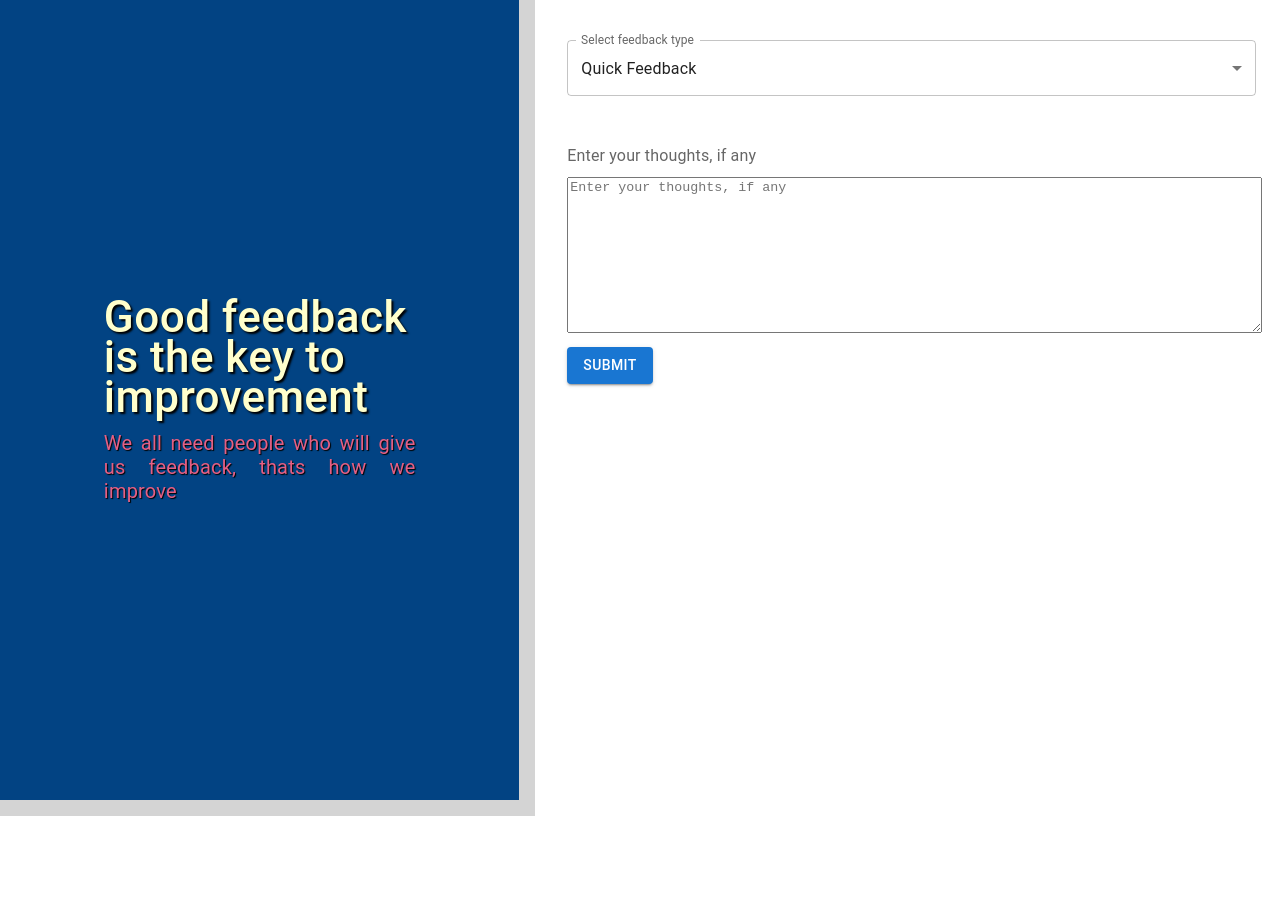
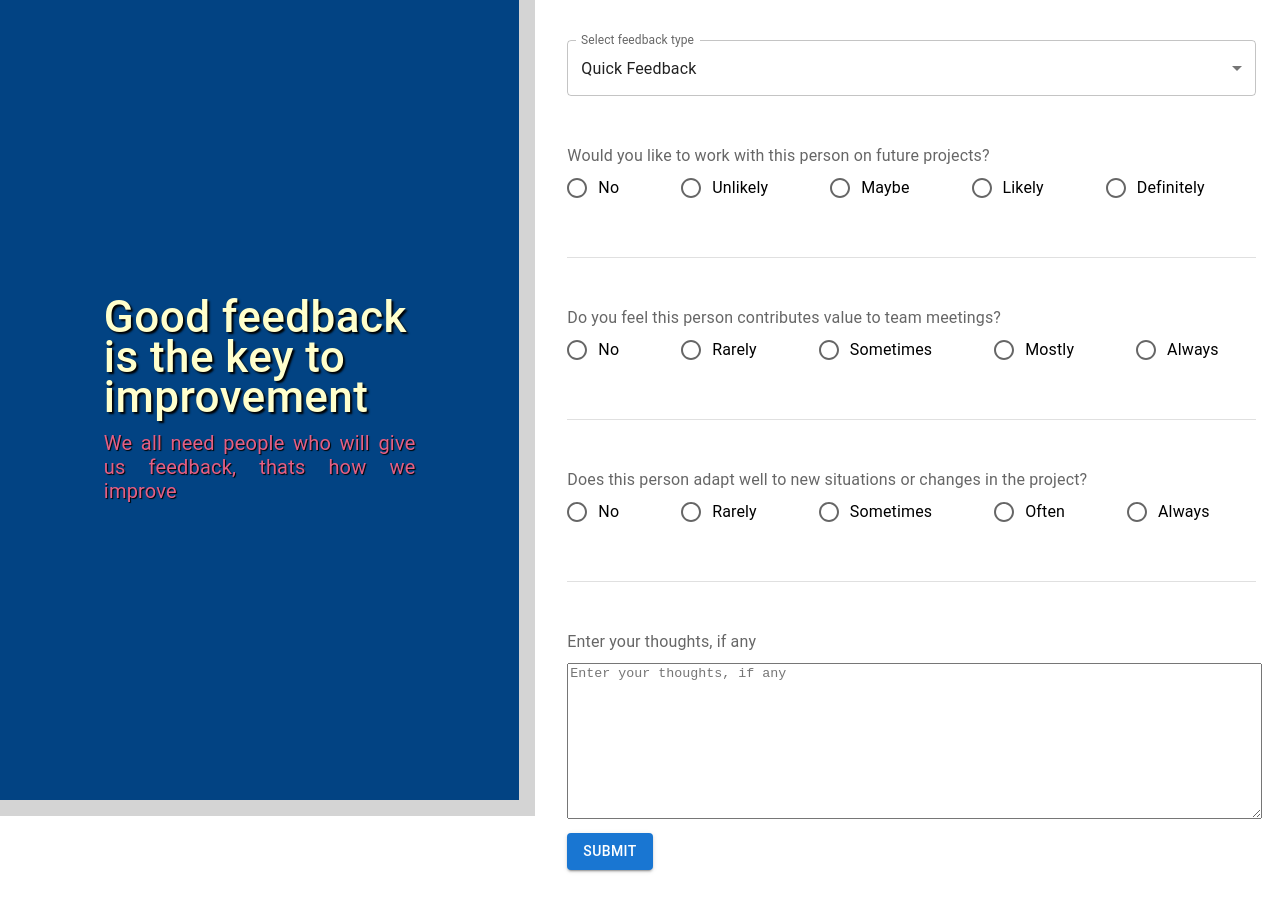
Before and after one commit to umairali2/HumanEdge, a React (Create React App) app: page / in a window 1280 px wide. Shown: the top 912 px of the page. Before the commit the page ends 800 px from the top, so only its background shows below. Built offline with nearby package versions, Linux system fonts and the light colour scheme.

Commit message:
added praise, quickfeedback and improvement feedback questions

```diff
--- a/src/pages/Feedback/Feedback.tsx
+++ b/src/pages/Feedback/Feedback.tsx
@@ -6,7 +6,7 @@ import { feedbackTypes } from "./FeedbackForm/FeedbackForm.constants";
 
 function Feedback() {
   const [feedbackPayload, setFeedbackPayload] = useState({
-    "feedback-type": feedbackTypes.QuickFeedback,
+    feedbackType: feedbackTypes.QuickFeedback,
   });
 
   const handleChange = (event: SelectChangeEvent, id: string) => {
--- a/src/pages/Feedback/FeedbackForm/FeedbackForm.constants.ts
+++ b/src/pages/Feedback/FeedbackForm/FeedbackForm.constants.ts
@@ -1,4 +1,4 @@
-export const questions = [
+export const PraiseQuestions = [
   {
     label:
       "Does this person consistently contribute positively to the team atmosphere?",
@@ -42,6 +42,84 @@ export const questions = [
   },
 ];
 
+export const OpportunityAreaQuestions = [
+  {
+    label: "Does this person effectively communicate their ideas to the team?",
+    value: ["No", "Rarely", "Sometimes", "Often", "Always"],
+    id: "effectivelyCommunicateTheirIdeas",
+    directionRow: true,
+    additionalClassName: "",
+  },
+  {
+    label: "Does this person seek and accept constructive feedback?",
+    value: ["No", "Rarely", "Sometimes", "Often", "Always"],
+    id: "seekAndAcceptConstructiveFeedback",
+    directionRow: true,
+    additionalClassName: "",
+    isDisabled: false,
+  },
+  {
+    label: "Is this person open to collaborating with team members?",
+    value: ["No", "Rarely", "Sometimes", "Often", "Always"],
+    id: "openToCollaboratingWithTeam",
+    directionRow: true,
+    additionalClassName: "",
+    isDisabled: false,
+  },
+  {
+    label: "Does this person complete tasks on time and meet deadlines?",
+    value: ["No", "Occasionally", "Sometimes", "Mostly", "Always"],
+    id: "completeTasksOnTime",
+    directionRow: true,
+    additionalClassName: "",
+    isDisabled: false,
+  },
+  {
+    label: "Is this person proactive in identifying areas for improvement?",
+    value: ["No", "Rarely", "Sometimes", "Often", "Always"],
+    id: "proactiveInIdentifyingAreasForImprovement",
+    directionRow: true,
+    additionalClassName: "",
+    isDisabled: false,
+  },
+  {
+    label:
+      "Does this person demonstrate problem-solving skills when facing challenges?",
+    value: ["No", "Rarely", "Sometimes", "Often", "Always"],
+    id: "demonstrateProblemSolvingSkills",
+    directionRow: true,
+    additionalClassName: "",
+    isDisabled: false,
+  },
+];
+
+export const QuickFeedbackQuestions = [
+  {
+    label: "Would you like to work with this person on future projects?",
+    value: ["No", "Unlikely", "Maybe", "Likely", "Definitely"],
+    id: "workWithThisPersonOnFutureProjects",
+    directionRow: true,
+    additionalClassName: "",
+  },
+  {
+    label: "Do you feel this person contributes value to team meetings?",
+    value: ["No", "Rarely", "Sometimes", "Mostly", "Always"],
+    id: "personContributesValueToTeamMeetings",
+    directionRow: true,
+    additionalClassName: "",
+    isDisabled: false,
+  },
+  {
+    label:
+      "Does this person adapt well to new situations or changes in the project?",
+    value: ["No", "Rarely", "Sometimes", "Often", "Always"],
+    id: "personAdaptWellToNewSituations",
+    directionRow: true,
+    additionalClassName: "",
+    isDisabled: false,
+  },
+];
+
 export const feedbackTypes = {
   Praise: "Praise",
   OpportunityArea: "Opportunity Area",
@@ -52,7 +130,7 @@ export const selectFeedbackType = [
   {
     label: "Select feedback type",
     id: "feedbackType",
-    defaultValue: "Quick Feedback",
+    defaultValue: feedbackTypes.QuickFeedback,
     options: [
       { name: feedbackTypes.Praise, value: feedbackTypes.Praise },
       {
--- a/src/pages/Feedback/FeedbackForm/FeedbackForm.helper..ts
+++ b/src/pages/Feedback/FeedbackForm/FeedbackForm.helper..ts
@@ -1,14 +1,19 @@
-import { feedbackTypes, questions } from "./FeedbackForm.constants";
+import {
+  feedbackTypes,
+  OpportunityAreaQuestions,
+  PraiseQuestions,
+  QuickFeedbackQuestions,
+} from "./FeedbackForm.constants";
 
 export const feedbackQuestions = (feedbackPayload: any) => {
-  return (
-    (feedbackPayload.feedbackType === feedbackTypes.Praise && questions) ||
-    [] ||
-    (feedbackPayload.feedbackType === feedbackTypes.OpportunityArea &&
-      questions) ||
-    [] ||
-    (feedbackPayload.feedbackType === feedbackTypes.QuickFeedback &&
-      questions) ||
-    []
-  );
+  switch (feedbackPayload.feedbackType) {
+    case feedbackTypes.Praise:
+      return PraiseQuestions;
+    case feedbackTypes.OpportunityArea:
+      return OpportunityAreaQuestions;
+    case feedbackTypes.QuickFeedback:
+      return QuickFeedbackQuestions;
+    default:
+      return [];
+  }
 };
```
